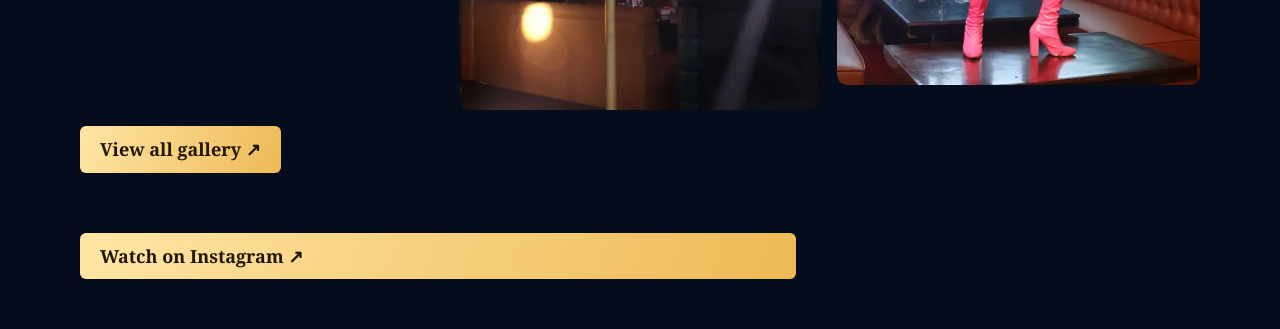
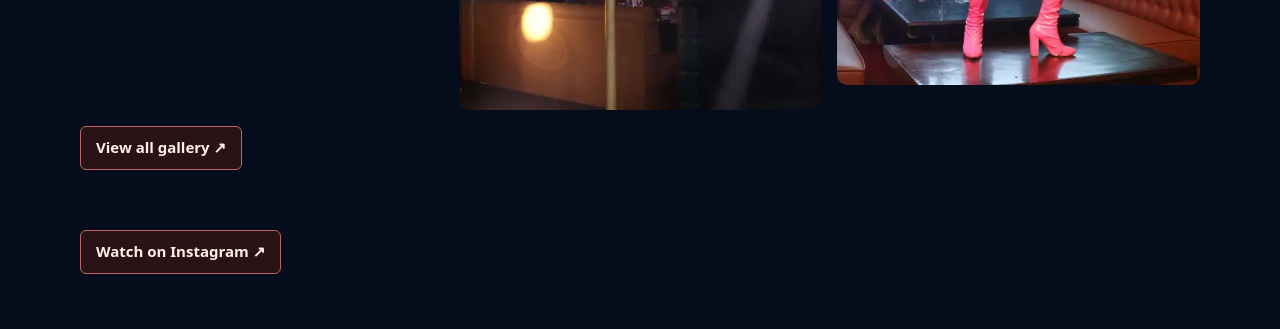
Before and after one commit to deepak989898/volna-ruskii-website, a Next.js app: page / in a window 1280 px wide. Shown: the part 2060-2389 px from the top of the page. Built offline with nearby package versions, Linux system fonts and the light colour scheme.

Commit message:
Soften the gallery and Instagram buttons

```diff
--- a/app/style.css
+++ b/app/style.css
@@ -562,3 +562,21 @@ body:has(.contactPage) .venueFooter .venueMap { display: none; }
   .hero.heroVideo:has(.heroPlay) { padding-bottom: 92px; }
   .heroPlay { top: auto; bottom: 16px; right: 50%; translate: 50% 0; width: 54px; height: 54px; }
 }
+
+.venueGallery > a.gold,
+.clubReel > a.gold {
+  justify-self: start;
+  width: fit-content;
+  min-height: 44px;
+  justify-content: center;
+  padding: 9px 15px;
+  border: 1px solid #bc6665;
+  background: #291317;
+  color: #fff0e8;
+  font: 600 15px/1.3 system-ui, sans-serif;
+}
+.venueGallery > a.gold:hover,
+.clubReel > a.gold:hover {
+  background: #3c1d23;
+  border-color: #e28c89;
+}
```
